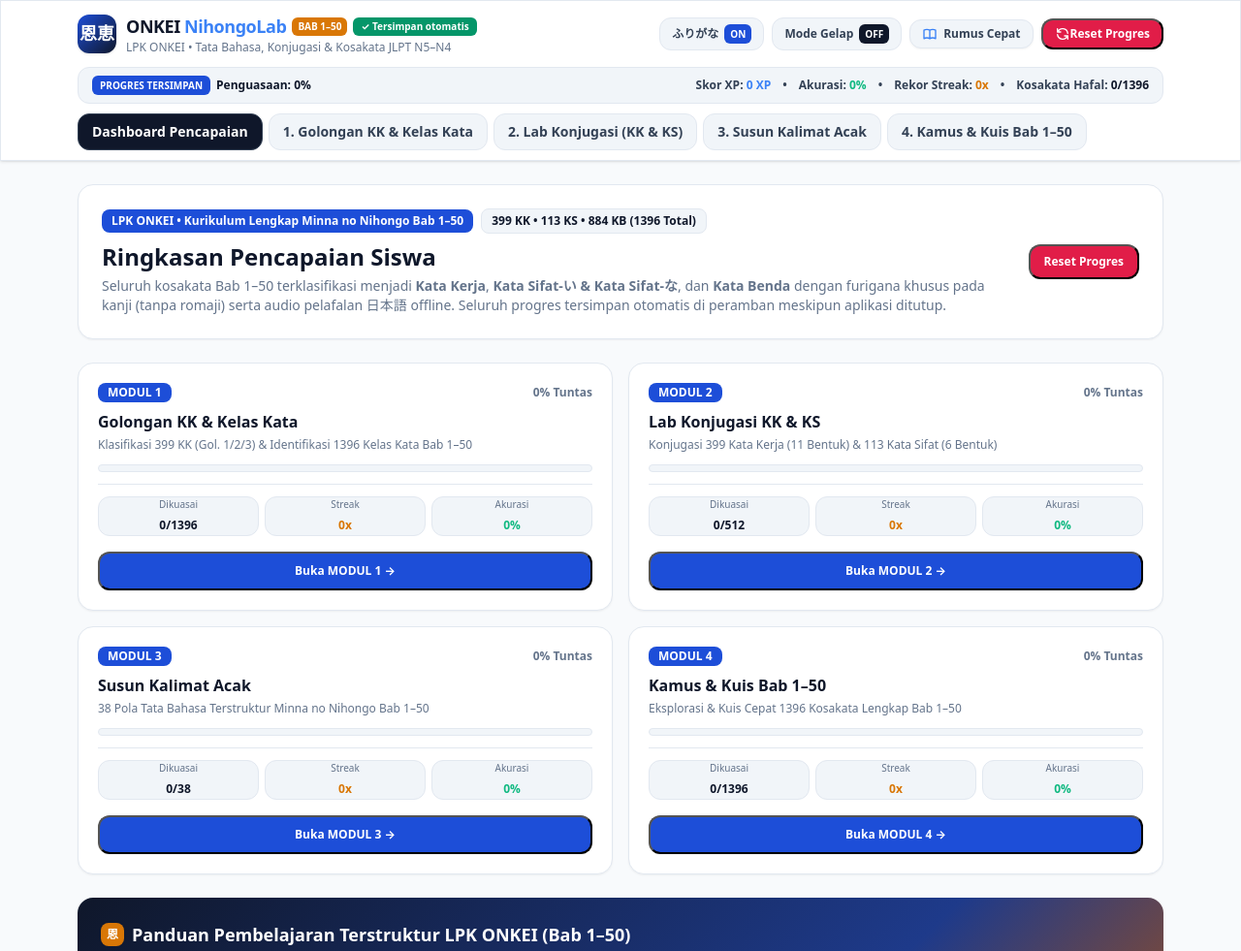
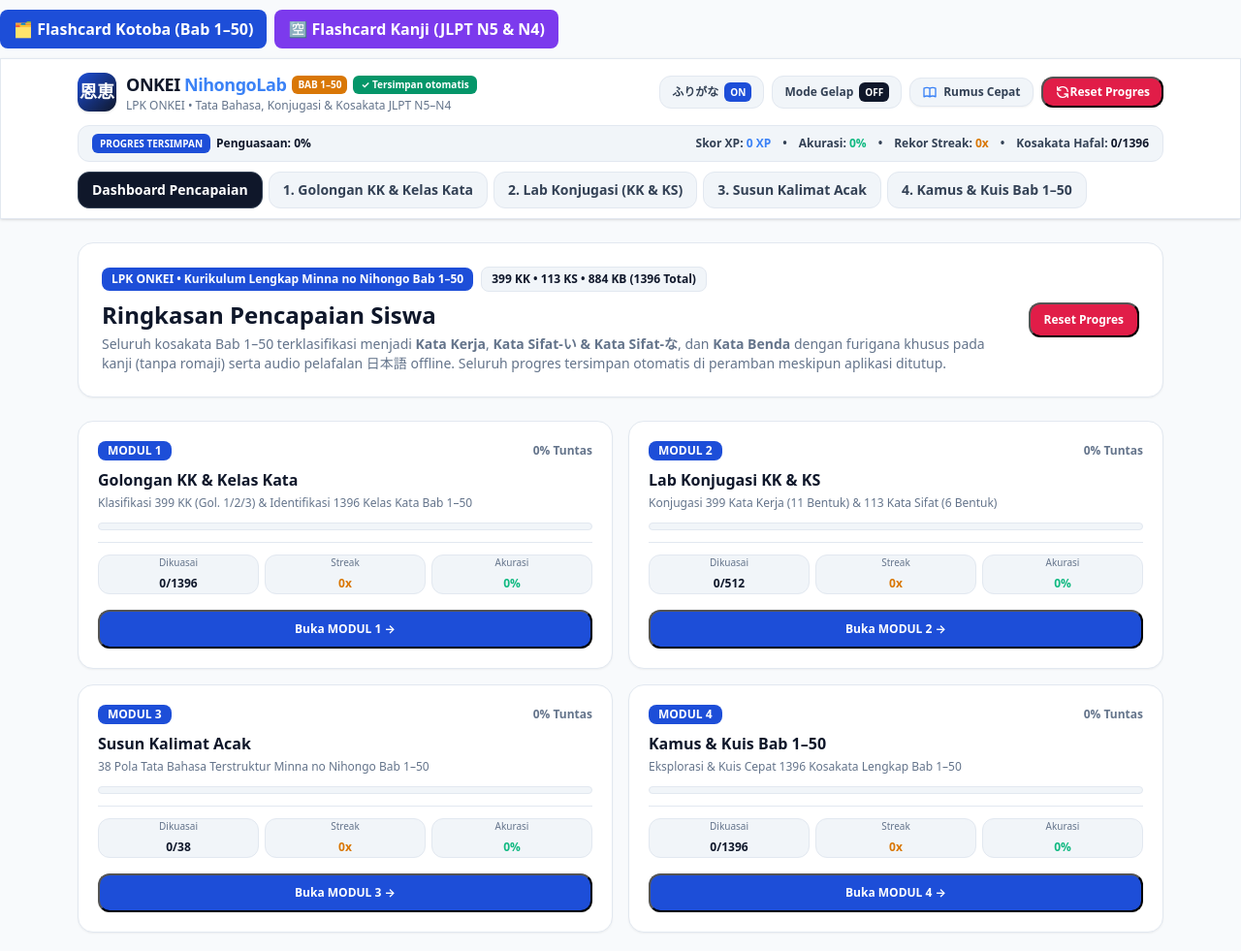
Before and after one commit to attaufiksensei-source/Onkei-Nihongo-Lab, a plain HTML site: page index.html in a window 1280 px wide. Shown: the top 981 px of the page at 97% size. Drawn offline with Linux system fonts and the light colour scheme.

Commit message:
Update index.html

```diff
--- a/index.html
+++ b/index.html
@@ -1,6 +1,14 @@
 <!DOCTYPE html>
 <html lang="id">
 <head>
+  <div style="margin: 10px 0; display: flex; gap: 8px; flex-wrap: wrap;">
+     <a href="flashcard.html?deck=kotoba" style="padding: 8px 14px; background: #1d4ed8; color: #fff; border-radius: 8px; text-decoration: none; font-weight: bold;">
+       🗂️ Flashcard Kotoba (Bab 1–50)
+     </a>
+     <a href="flashcard.html?deck=kanji" style="padding: 8px 14px; background: #7c3aed; color: #fff; border-radius: 8px; text-decoration: none; font-weight: bold;">
+       🈳 Flashcard Kanji (JLPT N5 &amp; N4)
+     </a>
+   </div>
   <meta charset="UTF-8" />
   <meta name="viewport" content="width=device-width, initial-scale=1.0" />
   <meta name="description" content="ONKEI NihongoLab — Aplikasi Belajar Tata Bahasa, Konjugasi & Kosakata Minna no Nihongo Bab 1–50 (JLPT N5 & N4)" />
```
